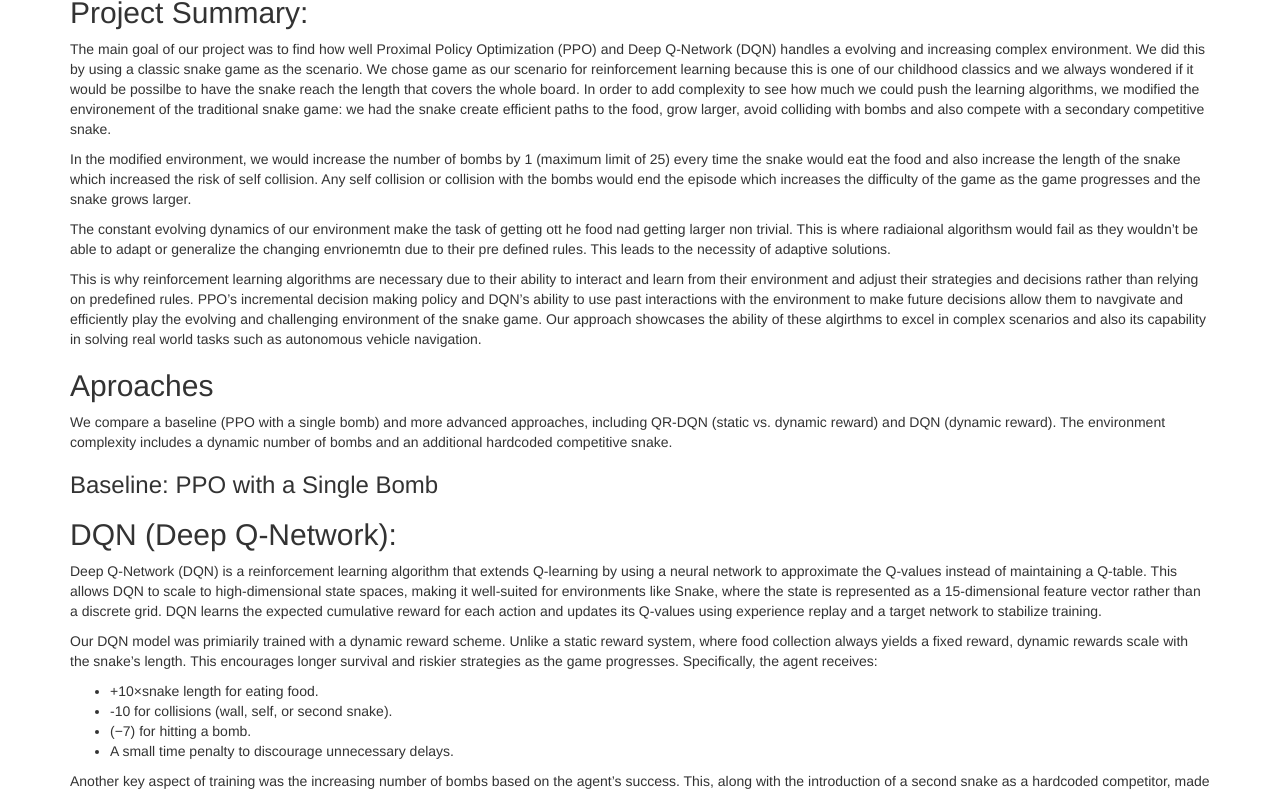
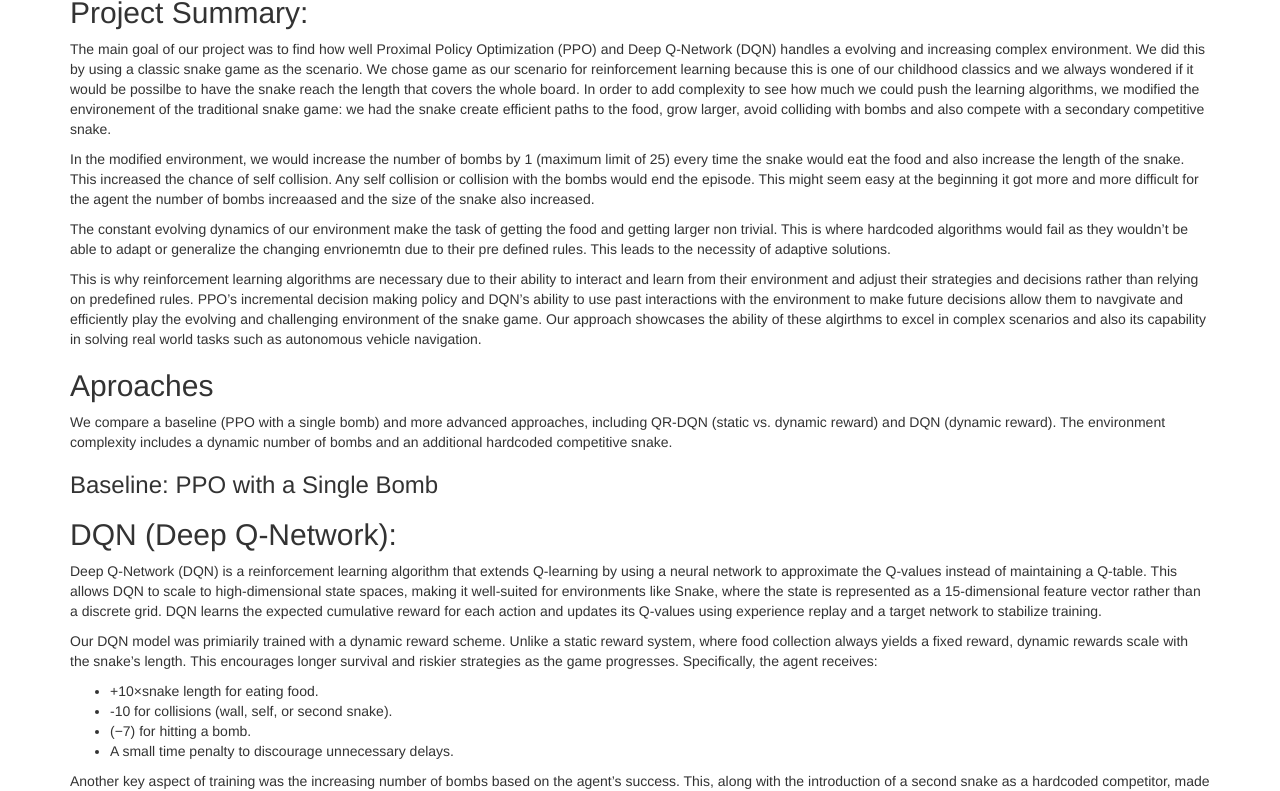
Before and after one commit to mcthoma1/backbench, a Jekyll site: the page built from docs/final.md, in a window 1280 px wide and 900 px high, scrolled down 431 px, cut to the strip 109-900 px from the top of the window. Built offline with Jekyll 4.4.1, drawn with Linux system fonts in a browser that asks for light colours.

Commit message:
updated summary

```diff
--- a/docs/final.md
+++ b/docs/final.md
@@ -11,9 +11,9 @@ title: Final Report
 ## Project Summary:
 The main goal of our project was to find how well Proximal Policy Optimization (PPO) and Deep Q-Network (DQN) handles a evolving and increasing complex environment. We did this by using a classic snake game as the scenario. We chose game as our scenario for reinforcement learning because this is one of our childhood classics and we always wondered if it would be possilbe to have the snake reach the length that covers the whole board. In order to add complexity to see how much we could push the learning algorithms, we modified the environement of the traditional snake game: we had the snake create efficient paths to the food, grow larger, avoid colliding with bombs and also compete with a secondary competitive snake.
 
-In the modified environment, we would increase the number of bombs by 1 (maximum limit of 25) every time the snake would eat the food and also increase the length of the snake which increased the risk of self collision. Any self collision or collision with the bombs would end the episode which increases the difficulty of the game as the game progresses and the snake grows larger.
+In the modified environment, we would increase the number of bombs by 1 (maximum limit of 25) every time the snake would eat the food and also increase the length of the snake. This increased the chance of self collision. Any self collision or collision with the bombs would end the episode. This might seem easy at the beginning it got more and more difficult for the agent the number of bombs increaased and the size of the snake also increased.
 
-The constant evolving dynamics of our environment make the task of getting ott he food nad getting larger non trivial. This is where radiaional algorithsm would fail as they wouldn't be able to adapt or generalize the changing envrionemtn due to their pre defined rules. This leads to the necessity of adaptive solutions.
+The constant evolving dynamics of our environment make the task of getting the food and getting larger non trivial. This is where hardcoded algorithms would fail as they wouldn't be able to adapt or generalize the changing envrionemtn due to their pre defined rules. This leads to the necessity of adaptive solutions.
 
 This is why reinforcement learning algorithms are necessary due to their ability to interact and learn from their environment and adjust their strategies and decisions rather than relying on predefined rules. PPO's incremental decision making policy and DQN's ability to use past interactions with the environment to make future decisions allow them to navgivate and efficiently play the evolving and challenging environment of the snake game. Our approach showcases the ability of these algirthms to excel in complex scenarios and also its capability in solving real world tasks such as autonomous vehicle navigation.
 
```
